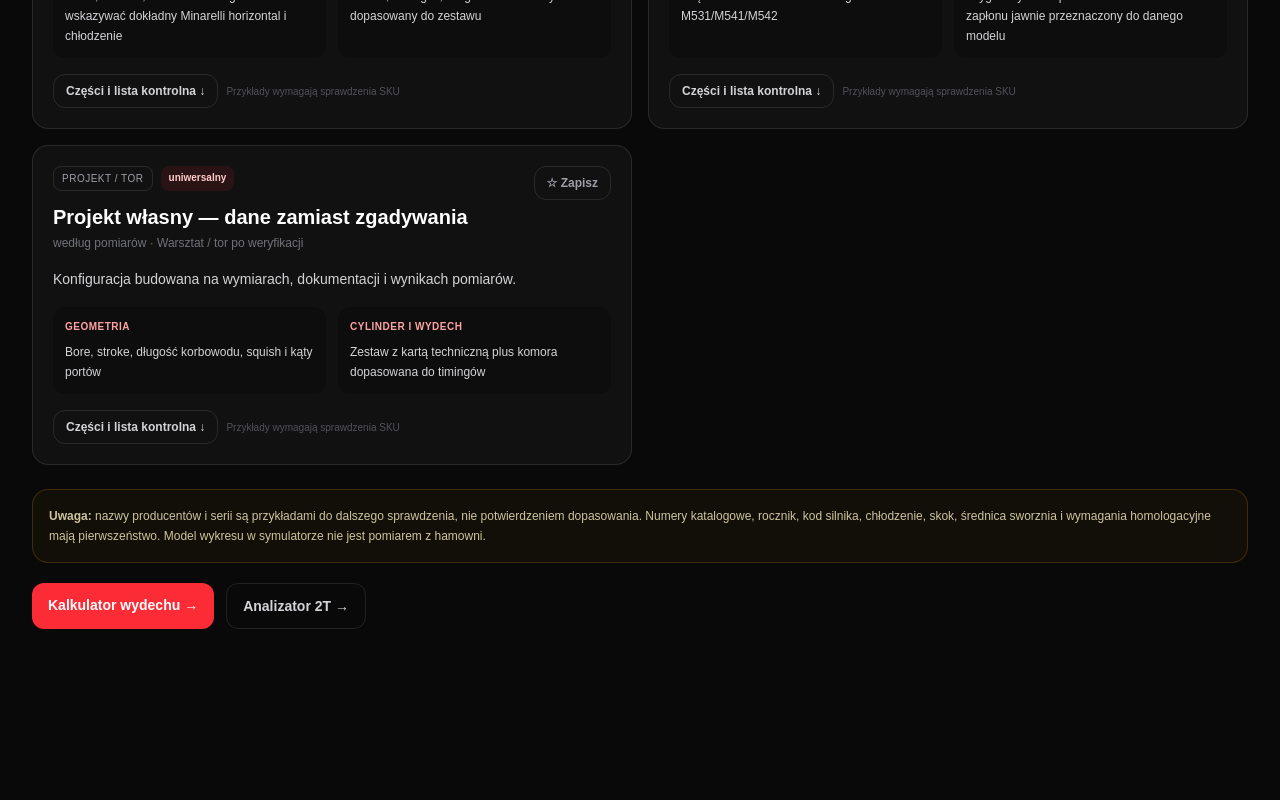
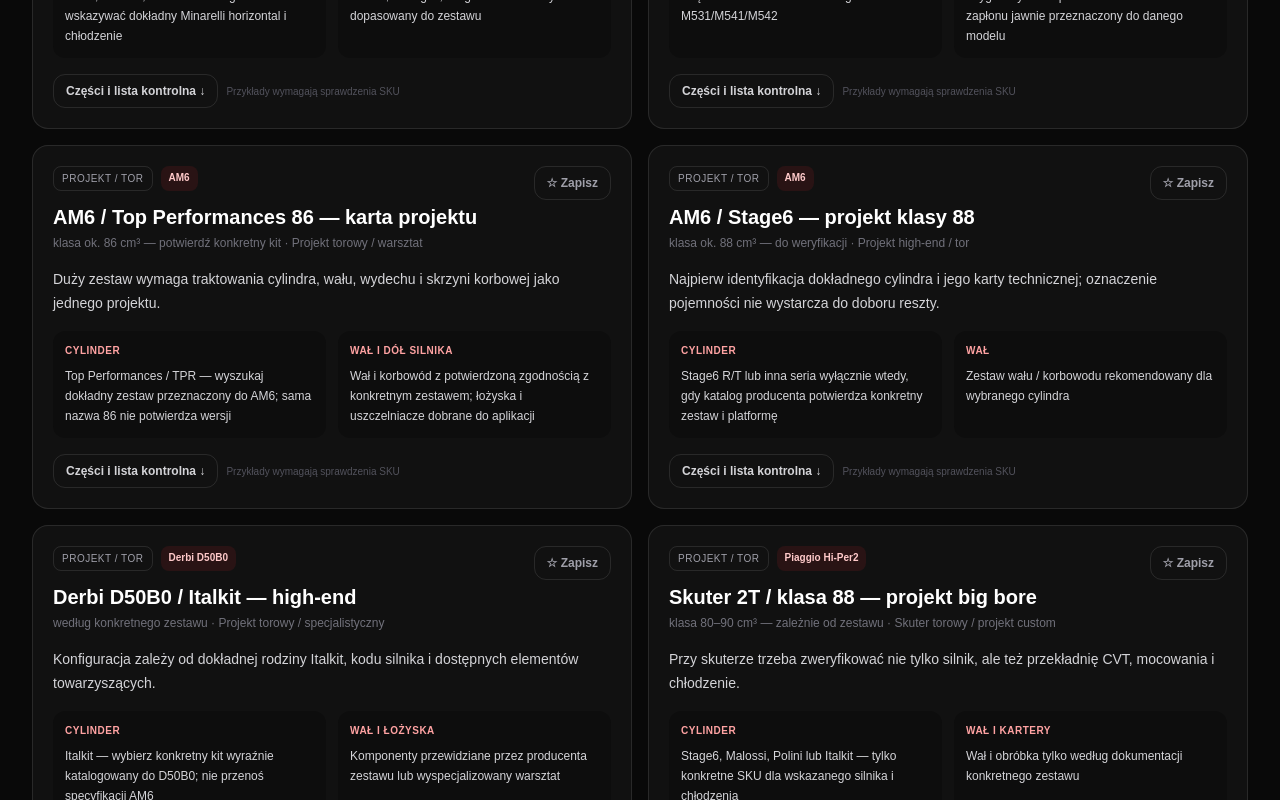
Before and after one commit to maker599/Motohub, a Next.js app: page /narzedzia/setupy-2t in a window 1280 px wide. Shown: the part 2000-2800 px from the top of the page. Before the commit the page ends 2649 px from the top, so only its background shows below. Built offline with nearby package versions, Linux system fonts and the light colour scheme; no server answers.

Commit message:
Dodaj katalog projektów high-end 2T i big bore

```diff
--- a/app/narzedzia/setupy-2t/page.tsx
+++ b/app/narzedzia/setupy-2t/page.tsx
@@ -86,6 +86,78 @@ const setups: Setup[] = [
     caveat: "M5x1 to rodzina oznaczeń, a nie jeden identyczny silnik. Potwierdź dokładny wariant."
   },
   {
+    id: "am6-top-86", name: "AM6 / Top Performances 86 — karta projektu", level: "wyścig", platform: "AM6", displacement: "klasa ok. 86 cm³ — potwierdź konkretny kit",
+    use: "Projekt torowy / warsztat", character: "Duży zestaw wymaga traktowania cylindra, wału, wydechu i skrzyni korbowej jako jednego projektu.",
+    parts: [
+      { group: "Cylinder", examples: "Top Performances / TPR — wyszukaj dokładny zestaw przeznaczony do AM6; sama nazwa 86 nie potwierdza wersji", purpose: "Zweryfikuj rzeczywistą pojemność, średnicę, skok i dokumentację producenta." },
+      { group: "Wał i dół silnika", examples: "Wał i korbowód z potwierdzoną zgodnością z konkretnym zestawem; łożyska i uszczelniacze dobrane do aplikacji", purpose: "Weryfikacja geometrii, luzów i zakresu pracy przez specjalistę." },
+      { group: "Wydech", examples: "Komora high-end dedykowana do danego cylindra i ramy", purpose: "Mocowanie i charakterystyka muszą odpowiadać dokumentacji cylindra." },
+      { group: "Osprzęt", examples: "Gaźnik, membrana, zapłon i sprzęgło wskazane w dokumentacji zestawu", purpose: "Nie zakładaj uniwersalnych ustawień ani kompatybilności między producentami." }
+    ],
+    checks: ["Potwierdź SKU, rocznik i bazę silnika", "Poproś specjalistę o kontrolę karterów i luzów", "Zweryfikuj chłodzenie, smarowanie i zapłon", "Ustal przeznaczenie torowe i wymagania bezpieczeństwa"],
+    caveat: "Karta koncepcyjna do planowania zakupów. Nie potwierdza, że konkretny zestaw Top Performances 86 pasuje do każdego AM6."
+  },
+  {
+    id: "am6-stage6-88", name: "AM6 / Stage6 — projekt klasy 88", level: "wyścig", platform: "AM6", displacement: "klasa ok. 88 cm³ — do weryfikacji",
+    use: "Projekt high-end / tor", character: "Najpierw identyfikacja dokładnego cylindra i jego karty technicznej; oznaczenie pojemności nie wystarcza do doboru reszty.",
+    parts: [
+      { group: "Cylinder", examples: "Stage6 R/T lub inna seria wyłącznie wtedy, gdy katalog producenta potwierdza konkretny zestaw i platformę", purpose: "Nie przypisuj serii Stage6 R/T automatycznie do pojemności 88 cm³." },
+      { group: "Wał", examples: "Zestaw wału / korbowodu rekomendowany dla wybranego cylindra", purpose: "Zgodność skoku, długości korbowodu, sworznia i luzów montażowych." },
+      { group: "Wydech i dolot", examples: "Komora, króciec, membrana i gaźnik z potwierdzoną aplikacją", purpose: "Cały przepływ i rezonans powinny być oceniane jako system." },
+      { group: "Zapłon i sprzęgło", examples: "Komponenty dobrane według limitów i dokumentacji zestawu", purpose: "Kontrola kompatybilności elektrycznej i przenoszenia obciążenia." }
+    ],
+    checks: ["Zweryfikuj numer katalogowy przed zakupem", "Potwierdź zgodność zestawu z karterami AM6", "Zleć pomiar montażowy i kontrolę luzów", "Wyniki weryfikuj na hamowni przez fachowca"],
+    caveat: "To nazwa klasy projektu, a nie twierdzenie, że Stage6 ma uniwersalny kit 88 cm³ pasujący do AM6."
+  },
+  {
+    id: "derbi-italkit", name: "Derbi D50B0 / Italkit — high-end", level: "wyścig", platform: "Derbi D50B0", displacement: "według konkretnego zestawu",
+    use: "Projekt torowy / specjalistyczny", character: "Konfiguracja zależy od dokładnej rodziny Italkit, kodu silnika i dostępnych elementów towarzyszących.",
+    parts: [
+      { group: "Cylinder", examples: "Italkit — wybierz konkretny kit wyraźnie katalogowany do D50B0; nie przenoś specyfikacji AM6", purpose: "Potwierdź średnicę, skok, głowicę i zawartość zestawu." },
+      { group: "Wał i łożyska", examples: "Komponenty przewidziane przez producenta zestawu lub wyspecjalizowany warsztat", purpose: "Weryfikacja obciążeń i geometrii całego dołu silnika." },
+      { group: "Wydech", examples: "Wydech pod konkretny cylinder i kąty portów", purpose: "Kształt komory musi być dopasowany do konkretnej specyfikacji." },
+      { group: "Zasilanie i zapłon", examples: "Gaźnik, membrana i zapłon wskazane dla wybranej wersji", purpose: "Ustawienia zależą od części, paliwa i pomiarów; nie kopiuj gotowych wartości." }
+    ],
+    checks: ["Sprawdź, czy kit jest dokładnie dla D50B0", "Porównaj instrukcję i numery katalogowe", "Skontroluj chłodzenie i szczelność", "Przeprowadź walidację w warsztacie"],
+    caveat: "Italkit ma różne rodziny i aplikacje. Ta karta nie potwierdza dostępności ani dopasowania konkretnego zestawu."
+  },
+  {
+    id: "scooter-88", name: "Skuter 2T / klasa 88 — projekt big bore", level: "wyścig", platform: "Piaggio Hi-Per2", displacement: "klasa 80–90 cm³ — zależnie od zestawu",
+    use: "Skuter torowy / projekt custom", character: "Przy skuterze trzeba zweryfikować nie tylko silnik, ale też przekładnię CVT, mocowania i chłodzenie.",
+    parts: [
+      { group: "Cylinder", examples: "Stage6, Malossi, Polini lub Italkit — tylko konkretne SKU dla wskazanego silnika i chłodzenia", purpose: "Nie wszystkie serie producentów występują w każdej pojemności i platformie." },
+      { group: "Wał i kartery", examples: "Wał i obróbka tylko według dokumentacji konkretnego zestawu", purpose: "Kontrola prześwitów i geometrii przez wyspecjalizowany warsztat." },
+      { group: "Wydech", examples: "Komora do konkretnego cylindra, mocowania i ramy", purpose: "Sprawdź miejsce, temperaturę i kompatybilność z osłonami." },
+      { group: "CVT", examples: "Warianty paska, wariatora i sprzęgła dobrane do aplikacji", purpose: "Elementy napędu muszą być kompatybilne i sprawdzone pod obciążeniem." }
+    ],
+    checks: ["Potwierdź wersję Hi-Per2 i chłodzenie", "Sprawdź mocowania i prześwity", "Zleć kontrolę wału i karterów", "Nie traktuj ustawień CVT z innego skutera jako recepty"],
+    caveat: "Przykładowa klasa pojemności do katalogu projektów; dobór części wymaga dokładnej identyfikacji silnika."
+  },
+  {
+    id: "am6-95", name: "AM6 / klasa 90–95 — custom big bore", level: "wyścig", platform: "AM6", displacement: "90–95 cm³ — tylko jeśli potwierdza to konkretny projekt",
+    use: "Custom / tor, po konsultacji z warsztatem", character: "Nie jest to standardowy uniwersalny zestaw. Wymiary, dostępność części i zakres prac zależą od konkretnego projektu.",
+    parts: [
+      { group: "Cylinder / tuleja", examples: "Wyłącznie kompletny, udokumentowany zestaw dla określonej bazy; ewentualna obróbka tylko według projektu specjalisty", purpose: "Pojemność wynika z rzeczywistych wymiarów cylindra i skoku." },
+      { group: "Wał i dół silnika", examples: "Projektowane jako zgodny komplet: wał, korbowód, łożyska i kartery", purpose: "Wymaga weryfikacji wytrzymałości i geometrii, nie doboru na podstawie samej nazwy." },
+      { group: "Wydech i zasilanie", examples: "Wykonane lub dobrane pod dokumentację konkretnego cylindra", purpose: "Nie istnieje jedna konfiguracja pasująca do wszystkich projektów 90–95 cm³." },
+      { group: "Chłodzenie i bezpieczeństwo", examples: "Układ chłodzenia, smarowanie, hamulce i podwozie ocenione do przeznaczenia pojazdu", purpose: "Zmiana obciążeń wymaga całościowej oceny pojazdu." }
+    ],
+    checks: ["Poproś o pisemną specyfikację i listę części", "Potwierdź wymiary i dostępność komponentów", "Zleć ocenę projektu wyspecjalizowanemu warsztatowi", "Używaj tylko w odpowiednim, zgodnym z przepisami środowisku"],
+    caveat: "Nie przedstawiam 90–95 cm³ jako gotowego, katalogowego kitu AM6. To karta projektu custom, wymagającego potwierdzonych danych."
+  },
+  {
+    id: "minarelli-stage6", name: "Minarelli poziomy / Stage6 Sport-Pro — sport", level: "sport", platform: "Minarelli poziomy", displacement: "według konkretnego cylindra",
+    use: "Skuter / projekt sportowy", character: "Łagodniejsza karta porównawcza przed przejściem do konfiguracji high-end.",
+    parts: [
+      { group: "Cylinder", examples: "Stage6 Sport Pro / seria dostępna dla konkretnej wersji Minarelli horizontal", purpose: "Sprawdź kod aplikacji, chłodzenie i zawartość opakowania." },
+      { group: "Wydech", examples: "Wydech sportowy zgodny z wybranym cylindrem i ramą", purpose: "Unikaj łączenia części tylko dlatego, że mają tę samą markę." },
+      { group: "Gaźnik i dolot", examples: "Gaźnik i airbox zgodne z zaleceniami zestawu", purpose: "Po zmianie części potrzebna jest kontrola strojenia." },
+      { group: "CVT", examples: "Pasek, wariator i sprzęgło o specyfikacji dla danego skutera", purpose: "Weryfikacja dopasowania i stanu napędu." }
+    ],
+    checks: ["Ustal kod silnika i chłodzenie", "Sprawdź numer katalogowy Stage6", "Zweryfikuj wydech i mocowania", "Zadbaj o serwis CVT"],
+    caveat: "Stage6 Sport Pro to nazwa serii spotykana w różnych aplikacjach; nie zakładaj, że każdy wariant pasuje do każdego Minarelli."
+  },
+  {
     id: "custom", name: "Projekt własny — dane zamiast zgadywania", level: "wyścig", platform: "uniwersalny", displacement: "według pomiarów",
     use: "Warsztat / tor po weryfikacji", character: "Konfiguracja budowana na wymiarach, dokumentacji i wynikach pomiarów.",
     parts: [
```
